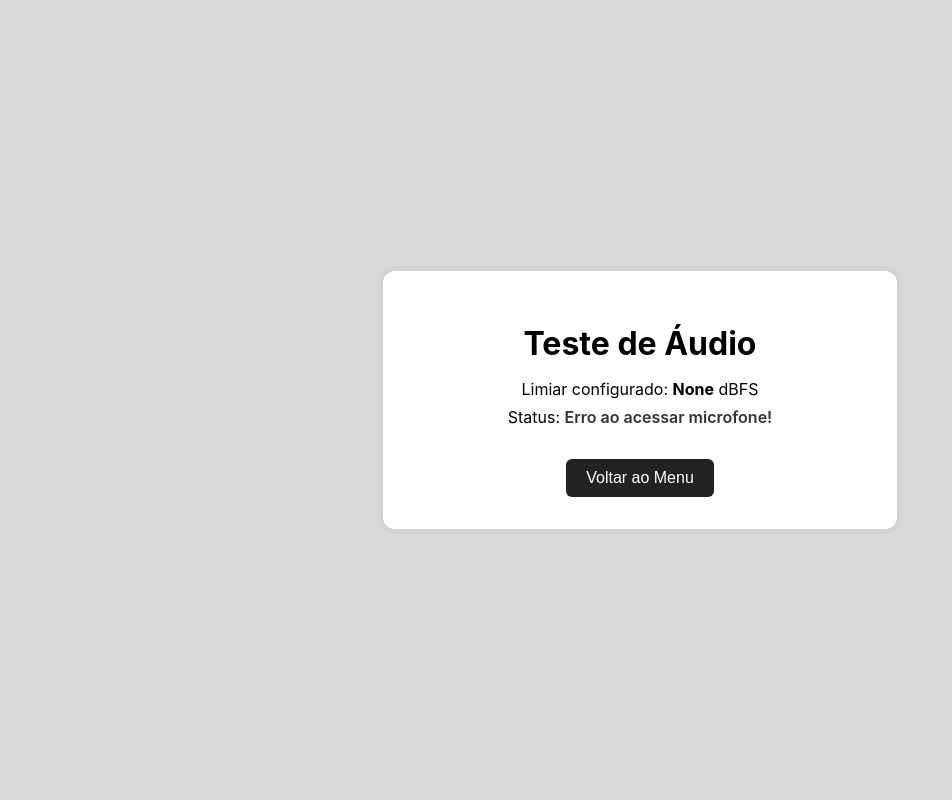
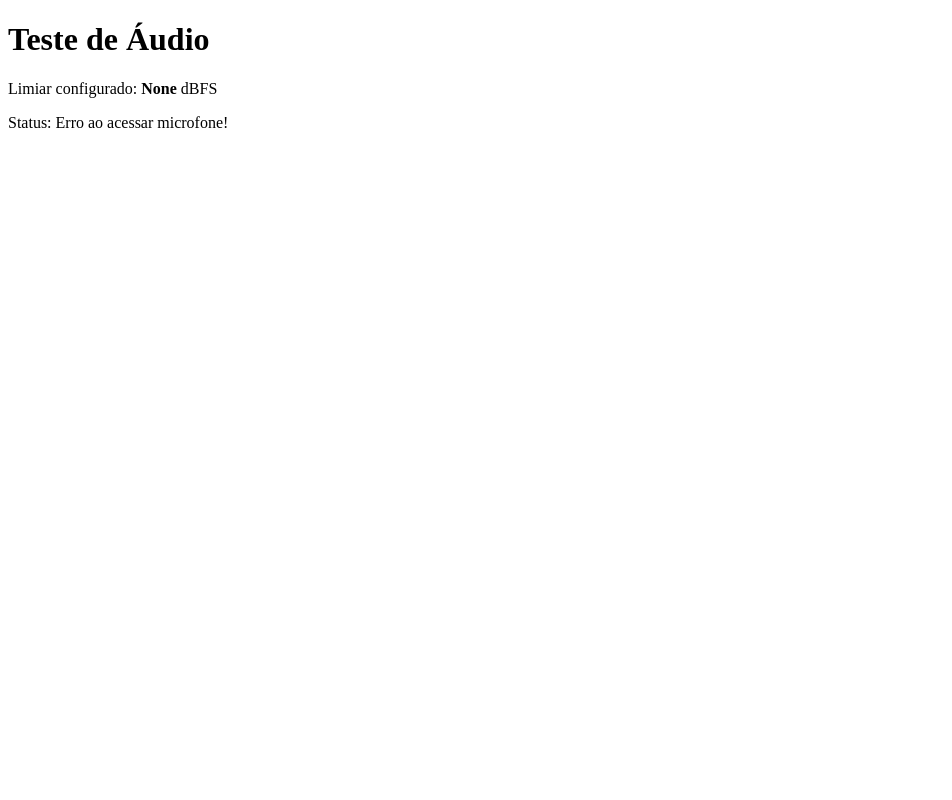
Before and after one commit to majufponte/Projeto-FDS-2025.2, a Django app: page /EcosDofim/audio in a window 1280 px wide. Shown: the whole page, without its empty margins (0-952 px from the left). Run offline with Django 5.2, Linux system fonts and the light colour scheme.

Commit message:
atualiza o html testar dificuldade

```diff
--- a/templates/testar_dificuldade.html
+++ b/templates/testar_dificuldade.html
@@ -3,65 +3,11 @@
 <head>
     <meta charset="UTF-8">
     <title>Teste de Áudio</title>
-    <style>
-        body {
-            margin: 0;
-            height: 100vh;
-            display: flex;
-            justify-content: center;
-            align-items: center;
-            background-color: #d9d9d9;
-            font-family: 'Inter', sans-serif;
-        }
-        .container {
-            background-color: #fff;
-            border-radius: 12px;
-            box-shadow: 0 0 10px rgba(0,0,0,0.1);
-            padding: 2rem;
-            text-align: center;
-            width: 90%;
-            max-width: 450px;
-        }
-        h1 {
-            font-size: 2rem;
-            font-weight: 700;
-            margin-bottom: 1rem;
-        }
-        p {
-            font-size: 1rem;
-            margin: 0.5rem 0;
-        }
-        strong {
-            font-weight: 700;
-        }
-        #status {
-            font-weight: 600;
-            color: #333;
-            margin-top: 1rem;
-        }
-        button {
-            background-color: #222;
-            color: white;
-            padding: 10px 20px;
-            border: none;
-            border-radius: 6px;
-            font-size: 1rem;
-            cursor: pointer;
-            margin-top: 1.5rem;
-            transition: 0.2s;
-        }
-        button:hover {
-            background-color: #444;
-        }
-    </style>
 </head>
 <body>
-    <div class="container">
-        <h1>Teste de Áudio</h1>
-        <p>Limiar configurado: <strong id="limiar">{{ limiar }}</strong> dBFS</p>
-        <p>Status: <span id="status">Aguardando som...</span></p>
-        <button onclick="window.location.href='/'">Voltar ao Menu</button>
-    </div>
+    <h1>Teste de Áudio</h1>
+    <p>Limiar configurado: <strong id="limiar">{{ limiar }}</strong> dBFS</p>
+    <p>Status: <span id="status">Aguardando som...</span></p>
 
     <script>
         const limiar = parseFloat(document.getElementById("limiar").innerText);
```
